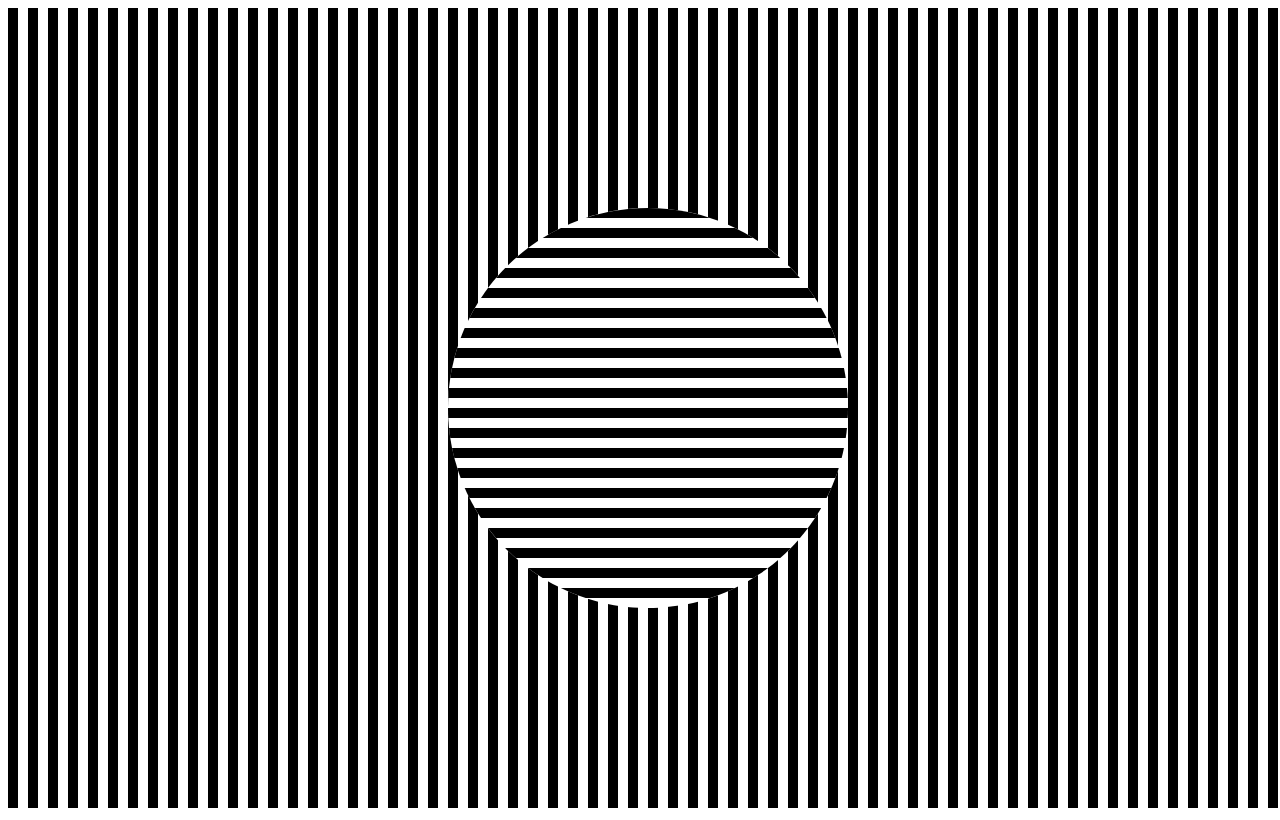
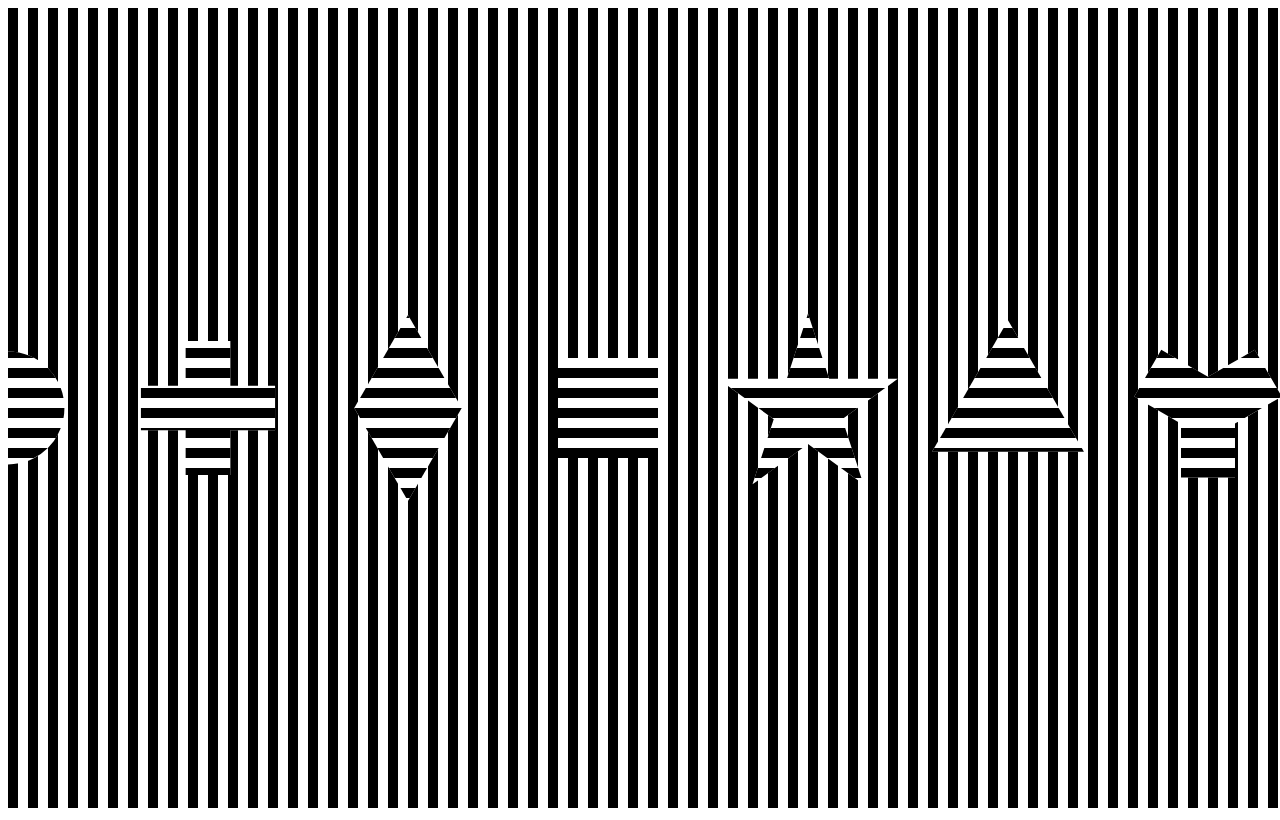
Before and after one commit to GilTorch/sol-lewit-d3, a plain HTML site: page index.html in a window 1280 px wide. Drawn offline with nearby package versions, Linux system fonts and the light colour scheme.

Commit message:
All shapes together

```diff
--- a/index.css
+++ b/index.css
@@ -0,0 +1,18 @@
+
+@keyframes rotate {
+    0% {
+        rotate: 0deg;
+    }
+    50% {
+        rotate: 180deg;
+    }
+    100% {
+        rotate: 360deg;
+    }
+}
+
+.rotate{
+    animation: rotate;
+    animation-duration: 1s;
+    animation-iteration-count: infinite;
+}
--- a/index.html
+++ b/index.html
@@ -9,5 +9,6 @@
 </head>
 <body>
 </body>
+<script src="https://d3js.org/d3.v7.min.js"></script>
 <script src="./index.js"></script>
 </html>
--- a/index.js
+++ b/index.js
@@ -1,97 +1,56 @@
+console.log(d3)
 const width = window.innerWidth;
 const height = window.innerHeight;
 
-const svg = document.createElementNS('http://www.w3.org/2000/svg','svg')
-svg.setAttribute("width",width);
-svg.setAttribute("height",height);
-document.body.appendChild(svg);
+const svg = d3.select('body')
+              .append('svg')
+              .attr("width",width)
+              .attr("height",height);
 
-const mask = document.createElementNS(
-    'http://www.w3.org/2000/svg',
-    'mask'
-);
-mask.setAttribute("id","circle-mask")
-svg.appendChild(mask);
+const renderMask = (selection,id,inverted) => {
+    const mask = selection.append('mask')
+    .attr('id',id)
 
-const maskRect = document.createElementNS(
-    'http://www.w3.org/2000/svg',
-    'rect'
-);
-
-maskRect.setAttribute("width",width);
-maskRect.setAttribute("height",height);
-maskRect.setAttribute('fill','black')
+    mask
+    .append('rect')
+    .attr('width',width)
+    .attr('height',height)
+    .attr('fill', inverted ? 'black' : 'white')
 
 
-mask.appendChild(maskRect);
+    mask.selectAll('g')
+        .data(d3.range(d3.symbols.length))
+        .join(enter =>
+            enter
+                .append('g')
+                .append('path')
+                .attr('transform',d => `translate(${d*200},${height/2})`)
+                .attr('d', d => d3.symbol(d3.symbols[d],10000)())
+                .attr('fill',inverted ? 'white' : 'black')
+        )
+}
 
-const circle = document.createElementNS(
-    'http://www.w3.org/2000/svg',
-    'circle'
-);
-circle.setAttribute("cx",width/2);
-circle.setAttribute("cy",height/2);
-circle.setAttribute("r",200)
-circle.setAttribute('fill','white')
-mask.appendChild(circle);
-
-const mask2 = document.createElementNS(
-    'http://www.w3.org/2000/svg',
-    'mask'
-);
-mask2.setAttribute("id","circle-mask2")
-svg.appendChild(mask2);
-
-const maskRect2 = document.createElementNS(
-    'http://www.w3.org/2000/svg',
-    'rect'
-);
-
-maskRect2.setAttribute("width",width);
-maskRect2.setAttribute("height",height);
-maskRect2.setAttribute('fill','white')
-
-
-mask2.appendChild(maskRect2);
-
-const circle2 = document.createElementNS(
-    'http://www.w3.org/2000/svg',
-    'circle'
-);
-circle2.setAttribute("cx",width/2);
-circle2.setAttribute("cy",height/2);
-circle2.setAttribute("r",200)
-circle2.setAttribute('fill','black')
-mask2.appendChild(circle2);
-
-
-
-
+svg.call(renderMask,'circle-mask', true)
+svg.call(renderMask,'circle-mask-2', false)
 
 
 const n = 100;
-for(let i = 0; i < n; i++){
-    const rect = document.createElementNS(
-        'http://www.w3.org/2000/svg',
-        'rect'
-    );
-    rect.setAttribute("y",20*i)
-    rect.setAttribute("width",width);
-    rect.setAttribute("height",10);
-    rect.setAttribute('fill','black')
-    rect.setAttribute('mask','url(#circle-mask)')
-    svg.appendChild(rect);
-}
 
 
-for(let i = 0; i < n; i++){
-    const rect = document.createElementNS(
-        'http://www.w3.org/2000/svg',
-        'rect'
-    );
-    rect.setAttribute("x",20*i)
-    rect.setAttribute("width",10);
-    rect.setAttribute("height",width);
-    rect.setAttribute('mask','url(#circle-mask2)')
-    svg.appendChild(rect);
-}
+svg.append('g')
+    .selectAll('rect')
+    .data(d3.range(n))
+    .join('rect')
+        .attr('y',(d) => d*20)
+        .attr('width',width)
+        .attr('height',10)
+        .attr('mask','url(#circle-mask)')
+
+svg.append('g')
+    .selectAll('rect')
+    .data(d3.range(n))
+    .join('rect')
+        .attr('x',d => d*20)
+        .attr('width',10)
+        .attr('height',height)
+        .attr('mask','url(#circle-mask-2)')
```
